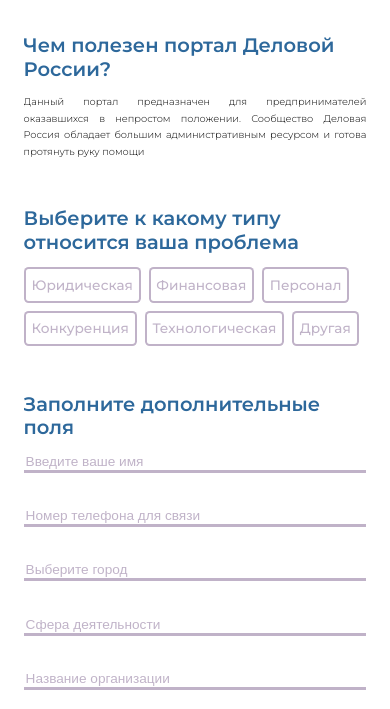
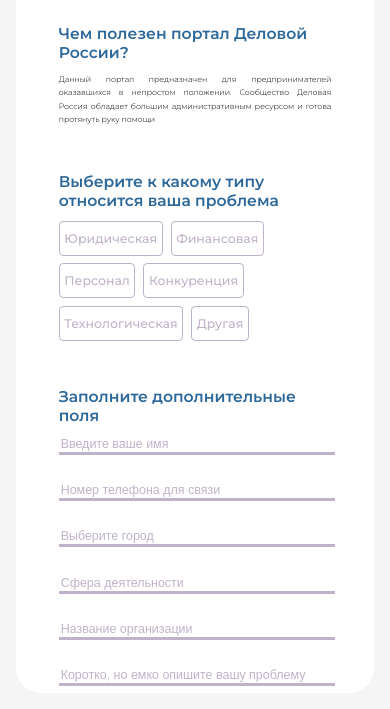
Before and after one commit to kvotua/businessRussia, a plain HTML site: page index.html in a window 390 px wide. Shown: the part 135-844 px from the top of the page. Drawn offline with Linux system fonts and the light colour scheme.

Commit message:
add padding

```diff
--- a/styles.css
+++ b/styles.css
@@ -1,5 +1,5 @@
 @import url("https://fonts.googleapis.com/css2?family=Montserrat:wght@300;500;600&display=swap");
-@import url('https://fonts.googleapis.com/css2?family=Poppins:wght@200;300;400500&display=swap');
+@import url("https://fonts.googleapis.com/css2?family=Poppins:wght@200;300;400500&display=swap");
 
 body {
   position: fixed;
@@ -26,7 +26,8 @@ body {
   padding-inline: 4vw;
 }
 
-.form, .map {
+.form,
+.map {
   flex: 1;
   width: 50%;
 }
@@ -83,7 +84,10 @@ iframe {
 
 .info-container {
   width: calc(100% - 4vw);
-  margin-block: 4vw;
+}
+
+.info-container:not(:last-child) {
+  margin-bottom: 4vw;
 }
 
 h1 {
@@ -113,10 +117,11 @@ a {
   row-gap: 0.8vw;
 }
 
-.type-button, .input, .send-button {
+.type-button,
+.input,
+.send-button {
   font-size: 1vw;
 }
-
 
 .type-button {
   color: rgba(46, 2, 73, 0.3);
@@ -128,7 +133,8 @@ a {
   padding-block: 0.8vw;
 }
 
-.type-button:hover, input[type="radio"]:checked + label {
+.type-button:hover,
+input[type="radio"]:checked + label {
   background-color: rgba(45, 104, 155, 1);
   border-color: rgba(45, 104, 155, 1);
   color: rgba(238, 238, 238, 1);
@@ -229,15 +235,19 @@ ul {
 
 @media (max-width: 1000px) {
   body {
-    padding: 0;
+    padding: 4%;
     background-image: none;
+    background-color: #f5f5f5;
     align-items: start;
+    margin: 0;
   }
 
   .container {
+    padding: 0;
+    border-radius: 25px;
     overflow-y: auto;
-    height: 100vh;
-    width: 100vw;
+    height: 100%;
+    width: 100%;
   }
 
   .info-container {
@@ -245,7 +255,7 @@ ul {
   }
 
   .form {
-    padding: 0;
+    padding: 12%;
     margin: 0;
   }
 
@@ -258,18 +268,21 @@ ul {
   }
 
   h1 {
-    font-size: 5vw;
+    font-size: 4vw;
   }
 
   p {
-    font-size: 2.5vw;
+    font-size: 2vw;
   }
 
-  .type-button, .input, .send-button {
-    font-size: 3.5vw;
+  .type-button,
+  .input,
+  .send-button {
+    font-size: 3.2vw;
   }
 
-  .contacts p, .contacts a {
+  .contacts p,
+  .contacts a {
     font-size: 2.5vw;
     margin: 0;
   }
@@ -292,8 +305,9 @@ ul {
   }
 
   .type-button {
-    padding-block: 2vw;
-    padding-inline: 1.5vw;
+    padding-block: 2.3vw;
+    padding-inline: 1.2vw;
+    border-width: 1px;
   }
 
   .send-button {
@@ -304,8 +318,8 @@ ul {
     width: 3vw;
   }
 
-  .info-container {
-    margin-block: 12vw;
+  .info-container:not(:last-child) {
+    margin-bottom: 12vw;
   }
 
   /*
```
